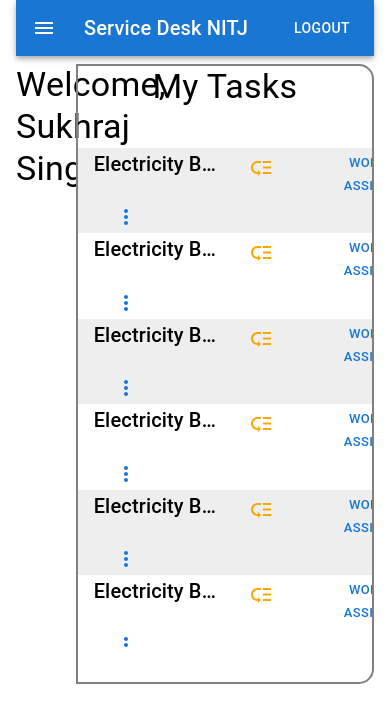
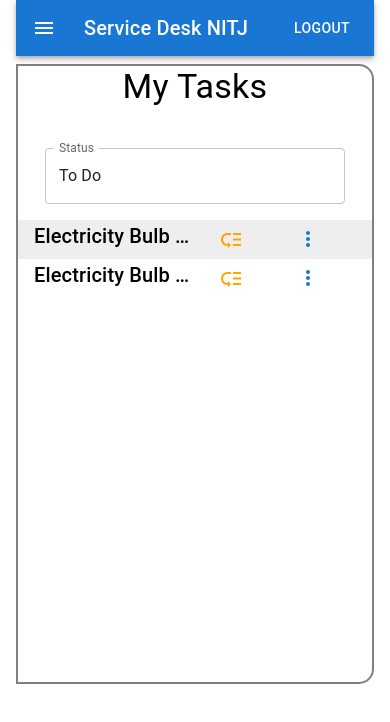
Before and after one commit to Sukhraj2454/Estate, a React (Create React App) app in the folder main/: page / in a window 390 px wide. Shown: the top 722 px of the page. Built offline with nearby package versions, Linux system fonts and the light colour scheme.

Commit message:
Created Responsive Dashboard, Customised tabs for responsiveness

```diff
--- a/main/src/Components/Card/ExpCardsm.js
+++ b/main/src/Components/Card/ExpCardsm.js
@@ -33,6 +33,8 @@ export default function ExpCardlg({ close, theme }) {
 
                     <Tabs centered
                         value={tab}
+                        variant="scrollable"
+                        scrollButtons
                         onChange={handleTabChange}>
                         <Tab label="Description" />
                         <Tab label="Info" />
--- a/main/src/Components/Card/TaskCardLV.js
+++ b/main/src/Components/Card/TaskCardLV.js
@@ -20,7 +20,7 @@ import MoreVertIcon from '@mui/icons-material/MoreVert';
 const workerHandle = () => {
     console.log("Worker Clicked");
 }
-export default function TaskCardLV({ theme, clr }) {
+export default function TaskCardLV({ theme, clr, sz }) {
     const [open, setOpen] = useState(false);
     const [loading, setLoading] = useState(true);
     const handleToggle = () => {
@@ -28,7 +28,7 @@ export default function TaskCardLV({ theme, clr }) {
     };
     useEffect(() => {
         setTimeout(() => {
-            setLoading(false)
+            setLoading(false);
         }, 0);
     }, []);
 
@@ -49,13 +49,14 @@ export default function TaskCardLV({ theme, clr }) {
                     <Grid item lg={1} sm={1} xs={1} sx={{ pt: 1, pl: 3 }}>
                         <Priority lvl={1} />
                     </Grid >
-                    <Grid item lg={4} sm={4} xs={4} sx={{ m: 'auto', pl: 10 }}>
-                        <Button size="small"
-                            onClick={workerHandle}>
-                            Worker Assigned
-                        </Button>
-                    </Grid>
-                    <Grid item lg={1} sm={1} xs={1} justifyContent={'right'} >
+                    {(sz !== 'sm' && sz !== 'xs') ?
+                        <Grid item lg={4} sm={4} xs={4} sx={{ m: 'auto', pl: 10 }}>
+                            <Button size="small"
+                                onClick={workerHandle}>
+                                Worker Assigned
+                            </Button>
+                        </Grid> : <></>}
+                    <Grid item lg={1} sm={1} xs={1} justifyContent={'right'} sx={{ m: 'auto' }}>
                         <Button size="small"
                             onClick={handleToggle}>
                             <MoreVertIcon />
--- a/main/src/Components/Dashboard/Dashboard.js
+++ b/main/src/Components/Dashboard/Dashboard.js
@@ -1,8 +1,9 @@
 // React Utils
 
 // Other Utils
-// import stringAvatar from '../../Utils/stringAvatar';
 import TaskCardLV from "../Card/TaskCardLV";
+import ACInput from "../Others/ACInput";
+import useWidth from "../../Utils/useWidth";
 
 // MUI Compoenents
 import { Box, Grid, Typography } from "@mui/material";
@@ -11,19 +12,37 @@ import { ThemeProvider } from '@mui/material/styles';
 // Mui Icons
 
 export default function Dashboard({ theme }) {
+    const sz = useWidth();
+    const len = (sz !== 'sm' && sz !== 'xs') ? 10 : 12
 
     return (
         <ThemeProvider theme={theme}>
             <Box component='div' sx={{ mt: 1 }} >
                 <Grid container height={620} sx={{ m: 0, p: 0 }}>
-                    <Grid item xs={2}>
-                        {/* <Avatar sx={{ margin: 0 }} {...stringAvatar('Sukhraj Singh')} /> */}
-                        <Typography textAlign={'center'} component='h1' variant='h4'>Welcome,{<br />} Sukhraj Singh</Typography>
-                    </Grid>
-                    <Grid item xs={10} sx={{ border: '2px solid gray', borderBottomRightRadius: 15, borderTopRightRadius: 15 }}>
+                    {sz !== 'sm' && sz !== 'xs' ? (
+                        <Grid item xs={2}>
+                            {/* <Avatar sx={{ margin: 0 }} {...stringAvatar('Sukhraj Singh')} /> */}
+                            <Typography textAlign={'center'} component='h1' variant='h4'>Welcome,{<br />} Sukhraj Singh</Typography>
+                        </Grid>) : <></>}
+                    <Grid item xs={len} sx={{ border: '2px solid gray', borderBottomRightRadius: 15, borderTopRightRadius: 15 }}>
                         <Typography textAlign={'center'} sx={{ mb: 5 }} component='h1' variant='h4'>My Tasks</Typography>
-                        <Box component='div' sx={{ height: 500, overflowY: 'scroll' }}>
-                            <TaskCardLV key='1' theme={theme} clr='#EEEEEE' />
+
+
+                        <ACInput
+
+                            label='Status'
+                            defValue='To Do'
+                            variant='outlined'
+                            data={[{ title: 'To Do' },
+                            { title: 'In Progress' },
+                            { title: 'Review' },
+                            { title: 'Completed' }]}
+                        />
+
+                        <Box component='div' sx={{ height: 450, overflowY: 'scroll' }}>
+                            <TaskCardLV key='1' theme={theme} clr='#EEEEEE' sz={sz} />
+                            <TaskCardLV theme={theme} sz={sz} />
+                            {/* <TaskCardLV theme={theme} clr='#EEEEEE' />
                             <TaskCardLV theme={theme} />
                             <TaskCardLV theme={theme} clr='#EEEEEE' />
                             <TaskCardLV theme={theme} />
@@ -35,9 +54,7 @@ export default function Dashboard({ theme }) {
                             <TaskCardLV theme={theme} />
                             <TaskCardLV theme={theme} clr='#EEEEEE' />
                             <TaskCardLV theme={theme} />
-                            <TaskCardLV theme={theme} clr='#EEEEEE' />
-                            <TaskCardLV theme={theme} />
-                            <TaskCardLV theme={theme} clr='#EEEEEE' />
+                            <TaskCardLV theme={theme} clr='#EEEEEE' /> */}
 
                         </Box>
                     </Grid>
```
